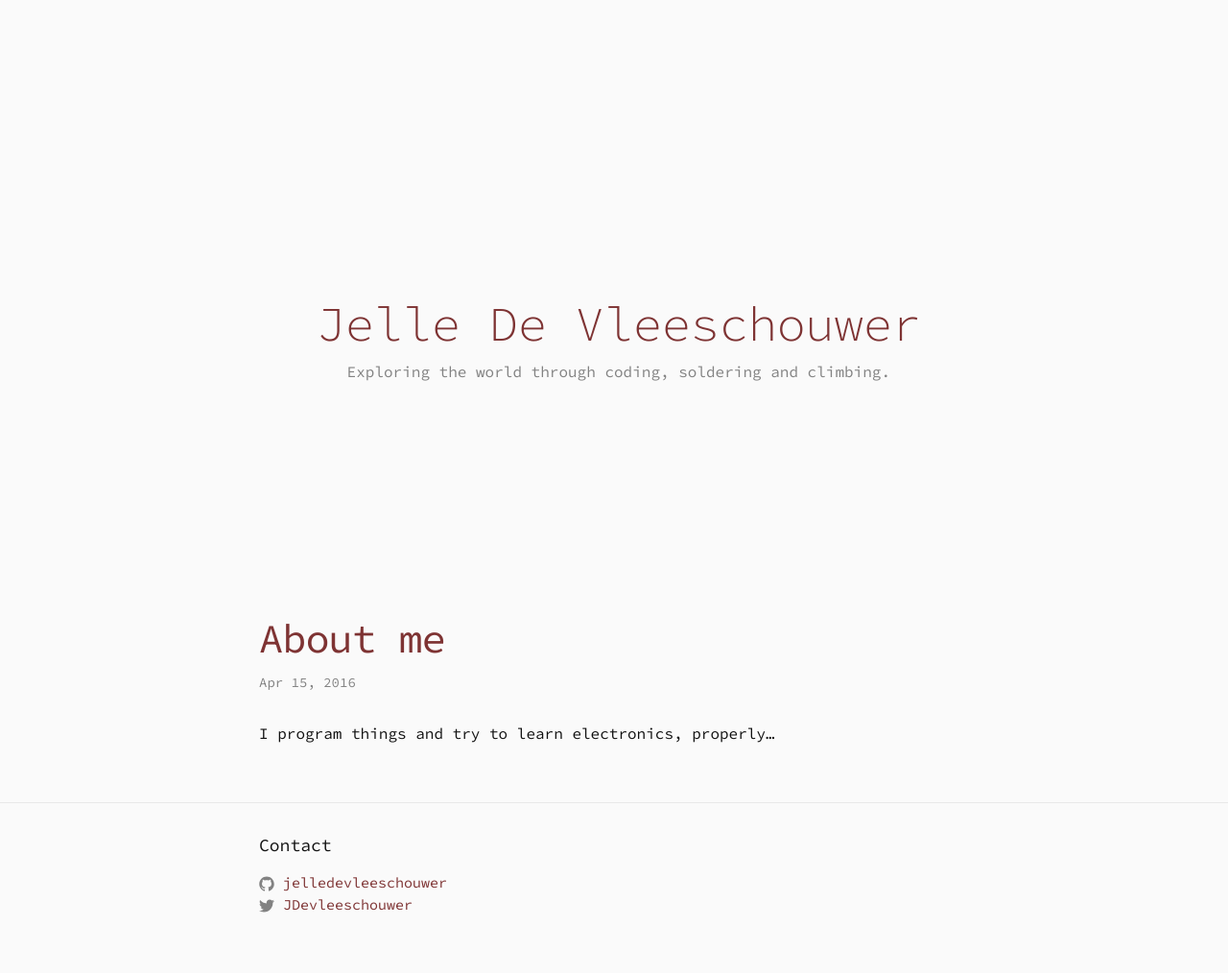
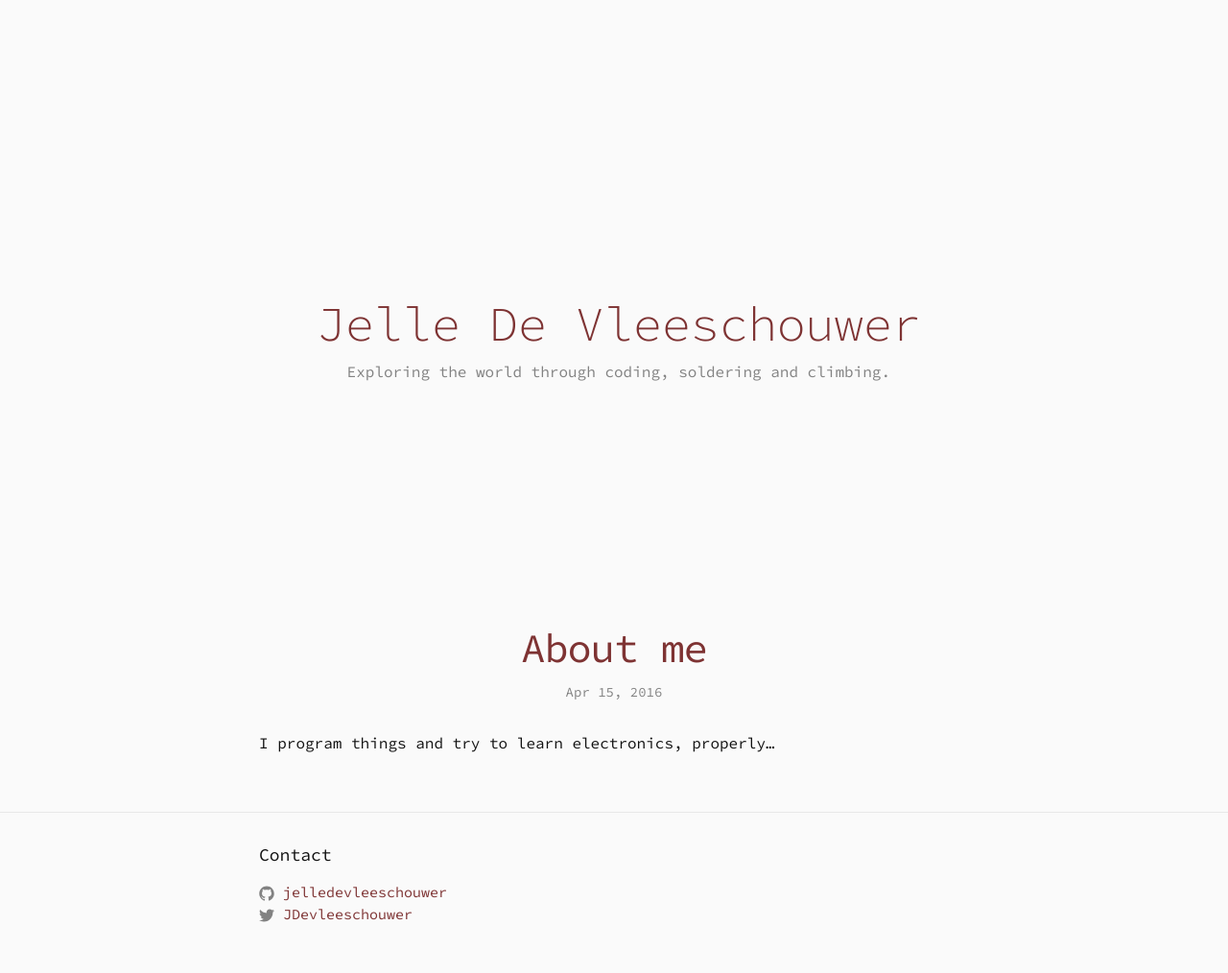
Before and after one commit to jelledevleeschouwer/jelledevleeschouwer.github.io, a Jekyll site: the page built from index.html, in a window 1280 px wide. Shown: the whole page at 96% size. Built offline with Jekyll 4.4.1, drawn with Linux system fonts in a browser that asks for light colours.

Commit message:
Fixed layout on mobile devices

```diff
--- a/_includes/header.html
+++ b/_includes/header.html
@@ -1,4 +1,4 @@
-<div class="block">
+<div class="header">
     <div class="centered">
         <a class="site-title" href="{{ site.baseurl }}/">
             {{ site.title }}
--- a/_sass/_layout.scss
+++ b/_sass/_layout.scss
@@ -2,12 +2,12 @@
  * Site header
  */
 
-.block {
-    margin:300px 20px 200px;
+.header {
+    margin:300px 20px 210px;
     text-align: center;
 }
 
-.block:before {
+.header:before {
     display: inline-block;
     height: 100%;
     vertical-align: middle;
@@ -36,6 +36,18 @@
     &,
     &:visited {
         color: $brand-color;
+    }
+}
+
+@include media-query($on-laptop) {
+    .site-title {
+        font-size: 50px;
+    }
+}
+
+@include media-query($on-palm) {
+    .site-title {
+        font-size: 30px;
     }
 }
 
@@ -114,11 +126,12 @@
  */
 .site-footer {
     border-top: 1px solid $grey-color-light;
-    padding: $spacing-unit 0;
+    padding: 10px 0;
 }
 
 .footer-heading {
     font-size: 18px;
+    margin-top: 20px;
     margin-bottom: $spacing-unit / 2;
 }
 
@@ -201,6 +214,7 @@
 
 .post-meta {
     font-size: $small-font-size;
+    text-align: center;
     color: $grey-color;
 }
 
@@ -222,6 +236,7 @@
     font-size: 42px;
     letter-spacing: -1px;
     line-height: 1;
+    text-align: center;
 
     @include media-query($on-laptop) {
         font-size: 36px;
```
Also changed, not shown: 3 other files.
